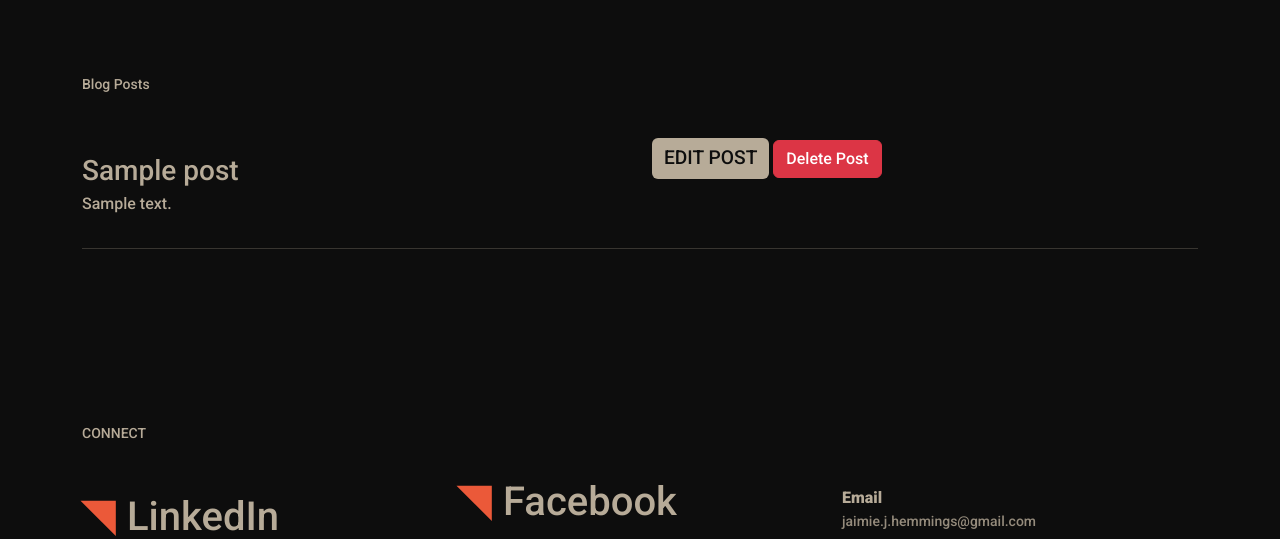
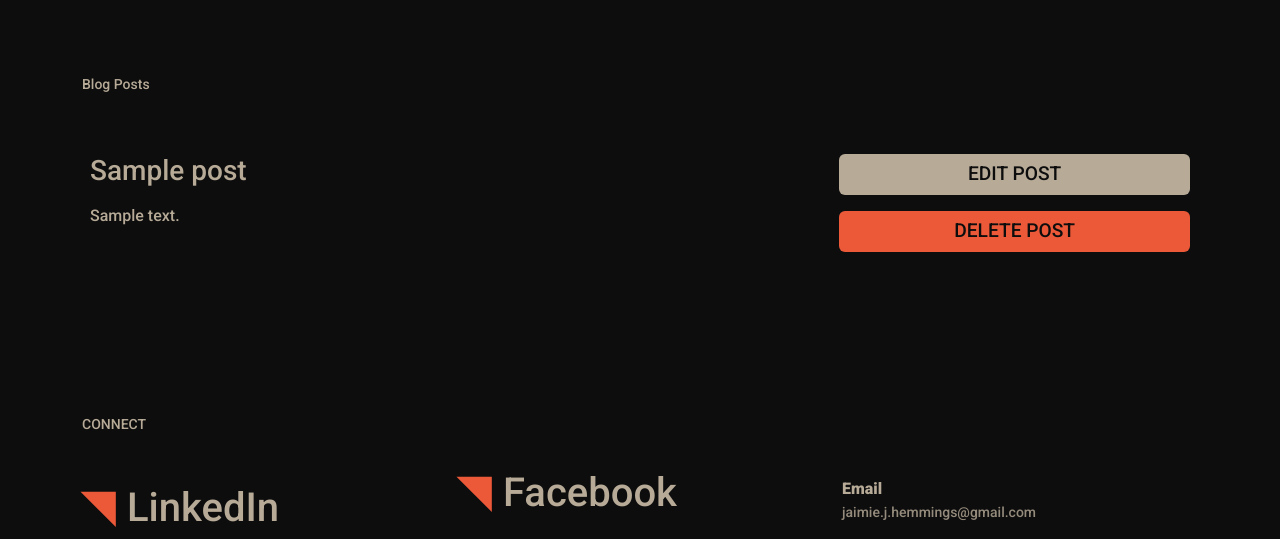
Before and after one commit to JaimieHemmings/ciscoop, a Flask app: page /profile/admin/edit-posts/ in a window 1280 px wide. Shown: the part 230-769 px from the top of the page. Run offline with Flask 3, Linux system fonts and the light colour scheme; the visitor is signed in with stand-in values (Sample User, id 1); tables that the repository leaves empty hold one stand-in row (values such as "Sample post"); some libraries are stand-ins or nearby versions.

Commit message:
fix: some styling changes

```diff
--- a/ciscoop/routes.py
+++ b/ciscoop/routes.py
@@ -107,6 +107,10 @@ def register():
 # Profile page
 @app.route('/profile')
 def profile():
+    # Check if user is logged in
+    if 'user_id' not in session:
+        flash("Please login to view your profile.")
+        return redirect(url_for('login'))
     # Get user session
     user_id = session['user_id']
     user = User.query.filter_by(id=user_id).first()
@@ -115,13 +119,13 @@ def profile():
 # Admin Page
 @app.route('/profile/admin', methods=['GET', 'POST'])
 def admin():
+    # Check if user is logged in
+    if 'user_id' not in session:
+        flash("Please login to view your profile.")
+        return redirect(url_for('login'))
     if request.method == 'POST':
         # Get user session
         user_id = session['user_id']
-        # Check user is logged in
-        if user_id is None:
-            flash("Please login to create a post.")
-            return redirect(url_for('login'))
         user = User.query.filter_by(id=user_id).first()
         # Check user is an admin
         if user.role != "admin":
@@ -150,12 +154,12 @@ def admin():
 # Edit posts list
 @app.route('/profile/admin/edit-posts/', methods=['GET', 'POST'])
 def posts_list():
+    # Check if user is logged in
+    if 'user_id' not in session:
+        flash("Please login to view your profile.")
+        return redirect(url_for('login'))
     # Get user session
     user_id = session['user_id']
-    # Check user is logged in
-    if user_id is None:
-        flash("Please login to edit a post.")
-        return redirect(url_for('login'))
     user = User.query.filter_by(id=user_id).first()
     # Check user is an admin
     if user.role != "admin":
@@ -173,12 +177,12 @@ def posts_list():
 # Edit Post
 @app.route('/profile/admin/edit-post/<int:id>', methods=['GET', 'POST'])
 def edit_post(id):
+    # Check if user is logged in
+    if 'user_id' not in session:
+        flash("Please login to view your profile.")
+        return redirect(url_for('login'))
     # Get user session
     user_id = session['user_id']
-    # Check user is logged in
-    if user_id is None:
-        flash("Please login to edit a post.")
-        return redirect(url_for('login'))
     user = User.query.filter_by(id=user_id).first()
     # Check user is an admin
     if user.role != "admin":
@@ -206,12 +210,12 @@ def edit_post(id):
 # Delete Post
 @app.route('/profile/admin/delete-post/<int:id>')
 def delete_post(id):
+    # Check if user is logged in
+    if 'user_id' not in session:
+        flash("Please login to view your profile.")
+        return redirect(url_for('login'))
     # Get user session
     user_id = session['user_id']
-    # Check user is logged in
-    if user_id is None:
-        flash("Please login to delete a post.")
-        return redirect(url_for('login'))
     user = User.query.filter_by(id=user_id).first()
     # Check user is an admin
     if user.role != "admin":
@@ -228,12 +232,12 @@ def delete_post(id):
 # Messages Page
 @app.route('/admin/messages', methods=['GET', 'POST'])
 def messages_page():
+    # Check if user is logged in
+    if 'user_id' not in session:
+        flash("Please login to view your profile.")
+        return redirect(url_for('login'))
     # Get user session
     user_id = session['user_id']
-    # Check user is logged in
-    if user_id is None:
-        flash("Please login to view messages.")
-        return redirect(url_for('login'))
     user = User.query.filter_by(id=user_id).first()
     # Check user is an admin
     if user.role != "admin":
@@ -246,12 +250,12 @@ def messages_page():
 # Delete Message
 @app.route('/admin/messages/delete/<int:id>')
 def delete_message(id):
+    # Check if user is logged in
+    if 'user_id' not in session:
+        flash("Please login to view your profile.")
+        return redirect(url_for('login'))
     # Get user session
     user_id = session['user_id']
-    # Check user is logged in
-    if user_id is None:
-        flash("Please login to delete a message.")
-        return redirect(url_for('login'))
     user = User.query.filter_by(id=user_id).first()
     # Check user is an admin
     if user.role != "admin":
--- a/ciscoop/static/css/style.css
+++ b/ciscoop/static/css/style.css
@@ -99,6 +99,24 @@ img {
 .small-hero > * {
   position: relative;
   z-index: 2;
+}
+
+.btn-danger {
+  background-color: #eb5939;
+  border: none;
+  transition: background-color 0.3s ease-out;
+  color: #0d0d0d;
+  font-size: 1.2rem;
+  text-transform: uppercase;
+  font-weight: 500;
+  font-family: 'Roboto', sans-serif;
+  font-style: normal;
+  transition: all 0.3s ease-out;
+}
+
+.btn-danger:hover {
+  background-color: #b7ab98;
+  color: #eb5939;
 }
 
 /* End of Global Styles */
@@ -545,12 +563,15 @@ ul.footer-links li a:hover {
 }
 
 .home-blog .card-footer a:after {
-  border-top: 15px solid #eb5939;
-  border-bottom: 15px solid transparent;
-  border-right: 15px solid transparent;
+  border-left: 10px solid transparent;
+  border-right: 10px solid transparent;
+  border-bottom: 10px solid #eb5939;
+  transform: rotate(45deg);
   content: '';
+  width: 15px;
+  height: 15px;
   position: absolute;
-  left: 0;
+  left: 15px;
   top: 0;
   transition: opacity 0.3s ease-out;
 }
--- a/ciscoop/templates/posts-list.html
+++ b/ciscoop/templates/posts-list.html
@@ -13,15 +13,13 @@
         <h2 class="sub-title">Blog Posts</h2>
         <ul class="blog-list mt-3">
           {% for post in posts %}
-          <li class="mb-3">
+          <li class="p-2 mt-1 mb-1">
             <div class="row">
-              <div class="col-6">
-                <h3 class="pt-3">{{ post.title }}</h3>
-                <p class="mt-1 mb-3">
-                  {{ post.content|truncate(50,true,'...')|safe }}
-                </p>
+              <div class="col-8 pt-2 pb-5">
+                <h3 class="pt-3 mb-3">{{ post.title }}</h3>
+                {{ post.content|truncate(50,true,'...')|safe }}
               </div>
-              <div class="col-6">
+              <div class="col-4 d-flex flex-column justify-content-center">
                 <a
                   href="{{ url_for('edit_post', id=post.id) }}"
                   class="btn btn-primary mb-3"
@@ -29,12 +27,11 @@
                 >
                 <a
                   href="{{ url_for('delete_post', id=post.id) }}"
-                  class="btn btn-danger mb-3"
+                  class="btn btn-danger"
                   >Delete Post</a
                 >
               </div>
             </div>
-            <hr />
           </li>
           {% endfor %}
         </ul>
```
Also changed, not shown: ciscoop/templates/blog.html (+9 -3 lines).
